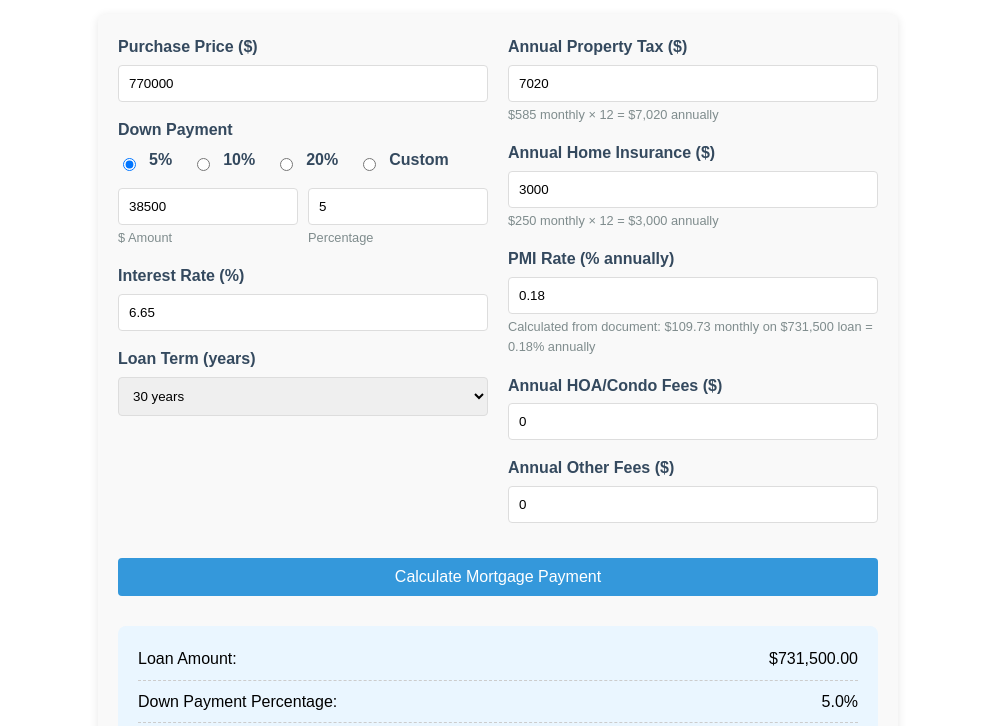
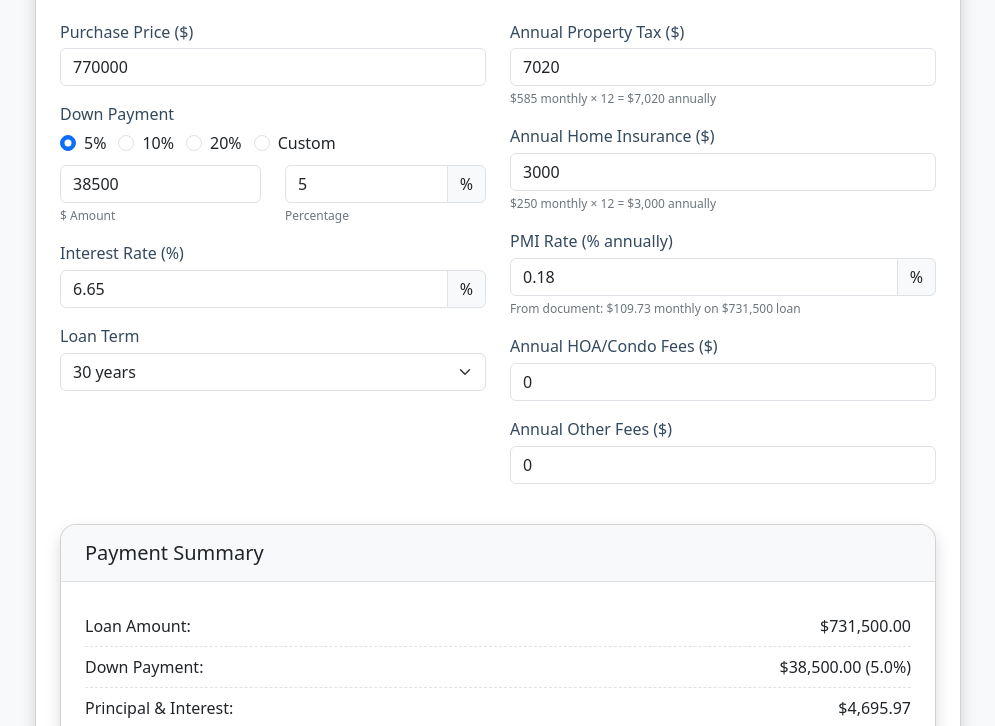
Before and after one commit to tapontikes/tapontikes, a plain HTML site: page index.html in a window 1280 px wide. Shown: the part 100-826 px from the top of the page, without its empty margins (142-1137 px from the left). Drawn offline with nearby package versions, Linux system fonts and the light colour scheme.

Commit message:
Update index.html

```diff
--- a/index.html
+++ b/index.html
@@ -4,158 +4,147 @@
   <meta charset="UTF-8">
   <meta name="viewport" content="width=device-width, initial-scale=1.0">
   <title>Mortgage Payment Calculator</title>
+  <!-- Bootstrap CSS -->
+  <link href="https://cdnjs.cloudflare.com/ajax/libs/bootstrap/5.3.0/css/bootstrap.min.css" rel="stylesheet">
   <style>
     body {
-      font-family: Arial, sans-serif;
-      max-width: 800px;
-      margin: 0 auto;
-      padding: 20px;
-      line-height: 1.6;
+      padding: 20px 0;
+      background-color: #f8f9fa;
+    }
+    .card {
+      border-radius: 1rem;
+      box-shadow: 0 0.5rem 1rem rgba(0, 0, 0, 0.15);
+      margin-bottom: 2rem;
+    }
+    .card-header {
+      background-color: #f8f9fa;
+      border-radius: 1rem 1rem 0 0 !important;
+      border-bottom: 1px solid rgba(0, 0, 0, 0.1);
+      padding: 1.25rem 1.5rem;
+    }
+    .card-body {
+      padding: 1.5rem;
     }
     h1 {
       color: #2c3e50;
-      text-align: center;
+      font-weight: 600;
+      font-size: 1.75rem;
+      margin-bottom: 0;
     }
-    .calculator {
-      background-color: #f9f9f9;
-      border-radius: 8px;
-      padding: 20px;
-      box-shadow: 0 2px 10px rgba(0,0,0,0.1);
+    .form-label {
+      font-weight: 500;
+      color: #34495e;
+      margin-bottom: 0.3rem;
     }
-    .input-group {
-      margin-bottom: 15px;
-    }
-    label {
-      display: block;
-      margin-bottom: 5px;
-      font-weight: bold;
-      color: #34495e;
-    }
-    input, select {
-      width: 100%;
-      padding: 10px;
-      border: 1px solid #ddd;
-      border-radius: 4px;
-      box-sizing: border-box;
-    }
-    button {
-      background-color: #3498db;
-      color: white;
-      border: none;
-      padding: 10px 15px;
-      border-radius: 4px;
-      cursor: pointer;
-      font-size: 16px;
-      display: block;
-      width: 100%;
-      margin-top: 20px;
-    }
-    button:hover {
-      background-color: #2980b9;
-    }
-    .results {
-      margin-top: 30px;
-      background-color: #eaf6ff;
-      padding: 20px;
-      border-radius: 8px;
+    .help-text {
+      font-size: 0.75rem;
+      color: #6c757d;
+      margin-top: 0.25rem;
     }
     .result-row {
       display: flex;
       justify-content: space-between;
-      margin-bottom: 8px;
-      padding-bottom: 8px;
-      border-bottom: 1px dashed #ccc;
+      padding: 0.5rem 0;
+      border-bottom: 1px dashed #dee2e6;
     }
     .result-row:last-child {
       border-bottom: none;
-      padding-bottom: 0;
     }
-    .total {
-      font-weight: bold;
-      font-size: 1.1em;
+    .result-value {
+      font-weight: 500;
+    }
+    .total-row {
+      font-weight: 700;
+      font-size: 1.1rem;
       color: #2c3e50;
+      background-color: #e9f2ff;
+      padding: 0.75rem;
+      border-radius: 0.5rem;
+      margin-top: 0.5rem;
     }
-    .columned {
-      display: flex;
-      gap: 20px;
+    .down-payment-options .form-check {
+      margin-right: 0.75rem;
     }
-    .column {
-      flex: 1;
+    .down-payment-options .form-check-input {
+      margin-top: 0.25rem;
     }
-    .help-text {
-      font-size: 0.8em;
-      color: #7f8c8d;
-      margin-top: 3px;
+    input::-webkit-outer-spin-button,
+    input::-webkit-inner-spin-button {
+      -webkit-appearance: none;
+      margin: 0;
     }
-    .pmi-details {
-      margin-top: 10px;
-      padding: 10px;
-      background-color: #f0f7fb;
-      border-left: 4px solid #3498db;
-      color: #333;
-    }
-    .down-payment-options {
-      display: flex;
-      gap: 10px;
-      align-items: center;
-      margin-top: 5px;
-    }
-    .down-payment-options input[type="radio"] {
-      width: auto;
-    }
-    .down-payment-options label {
-      display: inline;
-      margin-right: 10px;
+    input[type=number] {
+      -moz-appearance: textfield;
     }
   </style>
 </head>
 <body>
+  <div class="container">
+    <div class="row justify-content-center">
+      <div class="col-lg-10">
+        <div class="card">
+          <div class="card-header text-center">
             <h1>Mortgage Payment Calculator</h1>
-
-  <div class="calculator">
-    <div class="columned">
-      <div class="column">
-        <div class="input-group">
-          <label for="purchasePrice">Purchase Price ($)</label>
-          <input type="number" id="purchasePrice" value="770000" min="0" step="1000" oninput="updateDownPayment()">
+          </div>
+          <div class="card-body">
+            <div class="row">
+              <!-- Left Column -->
+              <div class="col-md-6 mb-4 mb-md-0">
+                <div class="mb-3">
+                  <label for="purchasePrice" class="form-label">Purchase Price ($)</label>
+                  <input type="number" class="form-control" id="purchasePrice" value="770000" min="0" step="1000" oninput="updateDownPayment(); calculateMortgage();">
                 </div>
 
-        <div class="input-group">
-          <label>Down Payment</label>
-          <div class="down-payment-options">
-            <input type="radio" id="downPaymentPercent5" name="downPaymentType" value="5" checked onclick="updateDownPaymentAmount(5)">
-            <label for="downPaymentPercent5">5%</label>
-
-            <input type="radio" id="downPaymentPercent10" name="downPaymentType" value="10" onclick="updateDownPaymentAmount(10)">
-            <label for="downPaymentPercent10">10%</label>
-
-            <input type="radio" id="downPaymentPercent20" name="downPaymentType" value="20" onclick="updateDownPaymentAmount(20)">
-            <label for="downPaymentPercent20">20%</label>
-
-            <input type="radio" id="downPaymentCustom" name="downPaymentType" value="custom" onclick="focusCustomDownPayment()">
-            <label for="downPaymentCustom">Custom</label>
+                <div class="mb-3">
+                  <label class="form-label">Down Payment</label>
+                  <div class="down-payment-options d-flex flex-wrap mb-2">
+                    <div class="form-check">
+                      <input type="radio" class="form-check-input" id="downPaymentPercent5" name="downPaymentType" value="5" checked onclick="updateDownPaymentAmount(5); calculateMortgage();">
+                      <label class="form-check-label" for="downPaymentPercent5">5%</label>
                     </div>
 
-          <div style="display: flex; gap: 10px; margin-top: 10px;">
-            <div style="flex: 1;">
-              <input type="number" id="downPaymentAmount" value="38500" min="0" step="1000" oninput="updateDownPaymentPercent()">
+                    <div class="form-check">
+                      <input type="radio" class="form-check-input" id="downPaymentPercent10" name="downPaymentType" value="10" onclick="updateDownPaymentAmount(10); calculateMortgage();">
+                      <label class="form-check-label" for="downPaymentPercent10">10%</label>
+                    </div>
+
+                    <div class="form-check">
+                      <input type="radio" class="form-check-input" id="downPaymentPercent20" name="downPaymentType" value="20" onclick="updateDownPaymentAmount(20); calculateMortgage();">
+                      <label class="form-check-label" for="downPaymentPercent20">20%</label>
+                    </div>
+
+                    <div class="form-check">
+                      <input type="radio" class="form-check-input" id="downPaymentCustom" name="downPaymentType" value="custom" onclick="focusCustomDownPayment(); calculateMortgage();">
+                      <label class="form-check-label" for="downPaymentCustom">Custom</label>
+                    </div>
+                  </div>
+
+                  <div class="row">
+                    <div class="col-6">
+                      <input type="number" class="form-control" id="downPaymentAmount" value="38500" min="0" step="1000" oninput="updateDownPaymentPercent(); calculateMortgage();">
                       <div class="help-text">$ Amount</div>
                     </div>
-            <div style="flex: 1;">
-              <input type="number" id="downPaymentPercent" value="5" min="0" max="100" step="0.1" oninput="updateDownPaymentAmount()">
+                    <div class="col-6">
+                      <div class="input-group">
+                        <input type="number" class="form-control" id="downPaymentPercent" value="5" min="0" max="100" step="0.1" oninput="updateDownPaymentAmount(); calculateMortgage();">
+                        <span class="input-group-text">%</span>
+                      </div>
                       <div class="help-text">Percentage</div>
                     </div>
                   </div>
                 </div>
 
+                <div class="mb-3">
+                  <label for="interestRate" class="form-label">Interest Rate (%)</label>
                   <div class="input-group">
-          <label for="interestRate">Interest Rate (%)</label>
-          <input type="number" id="interestRate" value="6.65" min="0" max="20" step="0.01">
+                    <input type="number" class="form-control" id="interestRate" value="6.65" min="0" max="20" step="0.01" oninput="calculateMortgage();">
+                    <span class="input-group-text">%</span>
+                  </div>
                 </div>
 
-        <div class="input-group">
-          <label for="loanTerm">Loan Term (years)</label>
-          <select id="loanTerm">
+                <div class="mb-3">
+                  <label for="loanTerm" class="form-label">Loan Term</label>
+                  <select class="form-select" id="loanTerm" onchange="calculateMortgage();">
                     <option value="30" selected>30 years</option>
                     <option value="15">15 years</option>
                     <option value="10">10 years</option>
@@ -164,81 +153,98 @@
                 </div>
               </div>
 
-      <div class="column">
-        <div class="input-group">
-          <label for="propertyTax">Annual Property Tax ($)</label>
-          <input type="number" id="propertyTax" value="7020" min="0" step="100">
+              <!-- Right Column -->
+              <div class="col-md-6">
+                <div class="mb-3">
+                  <label for="propertyTax" class="form-label">Annual Property Tax ($)</label>
+                  <input type="number" class="form-control" id="propertyTax" value="7020" min="0" step="100" oninput="calculateMortgage();">
                   <div class="help-text">$585 monthly × 12 = $7,020 annually</div>
                 </div>
 
-        <div class="input-group">
-          <label for="homeInsurance">Annual Home Insurance ($)</label>
-          <input type="number" id="homeInsurance" value="3000" min="0" step="100">
+                <div class="mb-3">
+                  <label for="homeInsurance" class="form-label">Annual Home Insurance ($)</label>
+                  <input type="number" class="form-control" id="homeInsurance" value="3000" min="0" step="100" oninput="calculateMortgage();">
                   <div class="help-text">$250 monthly × 12 = $3,000 annually</div>
                 </div>
 
+                <div class="mb-3">
+                  <label for="pmiRate" class="form-label">PMI Rate (% annually)</label>
                   <div class="input-group">
-          <label for="pmiRate">PMI Rate (% annually)</label>
-          <input type="number" id="pmiRate" value="0.18" min="0" max="2" step="0.01">
-          <div class="help-text">Calculated from document: $109.73 monthly on $731,500 loan = 0.18% annually</div>
+                    <input type="number" class="form-control" id="pmiRate" value="0.18" min="0" max="2" step="0.01" oninput="calculateMortgage();">
+                    <span class="input-group-text">%</span>
+                  </div>
+                  <div class="help-text">From document: $109.73 monthly on $731,500 loan</div>
                 </div>
 
-        <div class="input-group">
-          <label for="hoa">Annual HOA/Condo Fees ($)</label>
-          <input type="number" id="hoa" value="0" min="0" step="120">
+                <div class="mb-3">
+                  <label for="hoa" class="form-label">Annual HOA/Condo Fees ($)</label>
+                  <input type="number" class="form-control" id="hoa" value="0" min="0" step="120" oninput="calculateMortgage();">
                 </div>
 
-        <div class="input-group">
-          <label for="otherFees">Annual Other Fees ($)</label>
-          <input type="number" id="otherFees" value="0" min="0" step="120">
+                <div class="mb-3">
+                  <label for="otherFees" class="form-label">Annual Other Fees ($)</label>
+                  <input type="number" class="form-control" id="otherFees" value="0" min="0" step="120" oninput="calculateMortgage();">
                 </div>
               </div>
             </div>
 
-    <button onclick="calculateMortgage()">Calculate Mortgage Payment</button>
-
-    <div class="results" id="results">
+            <!-- Results Section -->
+            <div class="mt-4">
+              <div class="card">
+                <div class="card-header py-3">
+                  <h5 class="mb-0">Payment Summary</h5>
+                </div>
+                <div class="card-body">
                   <div class="result-row">
                     <span>Loan Amount:</span>
-        <span id="loanAmount">$731,500.00</span>
+                    <span id="loanAmount" class="result-value">$731,500.00</span>
                   </div>
                   <div class="result-row">
-        <span>Down Payment Percentage:</span>
-        <span id="downPaymentPercentage">5.0%</span>
+                    <span>Down Payment:</span>
+                    <span id="downPaymentResult" class="result-value">$38,500.00 (5.0%)</span>
                   </div>
                   <div class="result-row">
                     <span>Principal & Interest:</span>
-        <span id="principalInterest">$4,695.97</span>
+                    <span id="principalInterest" class="result-value">$4,695.97</span>
                   </div>
                   <div class="result-row">
                     <span>Property Tax:</span>
-        <span id="taxResult">$585.00</span>
+                    <span id="taxResult" class="result-value">$585.00</span>
                   </div>
                   <div class="result-row">
                     <span>Home Insurance:</span>
-        <span id="insuranceResult">$250.00</span>
+                    <span id="insuranceResult" class="result-value">$250.00</span>
                   </div>
                   <div class="result-row">
                     <span>PMI:</span>
-        <span id="pmiResult">$109.73</span>
+                    <span id="pmiResult" class="result-value">$109.73</span>
                   </div>
                   <div class="result-row">
                     <span>HOA/Condo Fees:</span>
-        <span id="hoaResult">$0.00</span>
+                    <span id="hoaResult" class="result-value">$0.00</span>
                   </div>
                   <div class="result-row">
                     <span>Other Fees:</span>
-        <span id="otherResult">$0.00</span>
+                    <span id="otherResult" class="result-value">$0.00</span>
                   </div>
-      <div class="result-row total">
+                  <div class="total-row result-row">
                     <span>Total Monthly Payment:</span>
-        <span id="totalPayment">$5,640.70</span>
+                    <span id="totalPayment" class="result-value">$5,640.70</span>
+                  </div>
+                </div>
+              </div>
+            </div>
+          </div>
+        </div>
       </div>
     </div>
   </div>
 
+  <!-- Bootstrap JS -->
+  <script src="https://cdnjs.cloudflare.com/ajax/libs/bootstrap/5.3.0/js/bootstrap.bundle.min.js"></script>
+
   <script>
-    // Set default values based on the document
+    // Set default values and calculate on page load
     document.addEventListener('DOMContentLoaded', function() {
       calculateMortgage();
     });
@@ -255,9 +261,6 @@
         const newDownPayment = purchasePrice * (downPaymentPercent / 100);
         document.getElementById('downPaymentAmount').value = Math.round(newDownPayment);
       }
-
-      // Recalculate the mortgage with the new values
-      calculateMortgage();
     }
 
     // Update down payment amount based on selected percentage
@@ -276,8 +279,6 @@
         document.getElementById('downPaymentAmount').value = Math.round(newDownPayment);
         document.getElementById('downPaymentCustom').checked = true;
       }
-
-      calculateMortgage();
     }
 
     // Update down payment percentage when amount changes
@@ -288,8 +289,6 @@
 
       document.getElementById('downPaymentPercent').value = percent.toFixed(1);
       document.getElementById('downPaymentCustom').checked = true;
-
-      calculateMortgage();
     }
 
     // Focus on custom down payment field
@@ -315,10 +314,8 @@
       const monthlyHOA = annualHOA / 12;
       const monthlyOtherFees = annualOtherFees / 12;
 
-      // Calculate loan amount
+      // Calculate loan amount and down payment percentage
       const loanAmount = purchasePrice - downPayment;
-
-      // Calculate down payment percentage
       const downPaymentPercentage = (downPayment / purchasePrice) * 100;
 
       // Calculate monthly principal and interest payment
@@ -330,7 +327,6 @@
         (Math.pow(1 + monthlyInterestRate, numberOfPayments) - 1);
 
       // Calculate PMI (Private Mortgage Insurance)
-      // Using the corrected PMI rate from the document
       let pmi = 0;
 
       // PMI is typically required if down payment is less than 20%
@@ -344,7 +340,7 @@
 
       // Update results
       document.getElementById('loanAmount').textContent = formatCurrency(loanAmount);
-      document.getElementById('downPaymentPercentage').textContent = downPaymentPercentage.toFixed(1) + '%';
+      document.getElementById('downPaymentResult').textContent = `${formatCurrency(downPayment)} (${downPaymentPercentage.toFixed(1)}%)`;
       document.getElementById('principalInterest').textContent = formatCurrency(monthlyPrincipalInterest);
       document.getElementById('taxResult').textContent = formatCurrency(monthlyPropertyTax);
       document.getElementById('insuranceResult').textContent = formatCurrency(monthlyInsurance);
```
Lines whose indentation alone changed are shown as unchanged.
